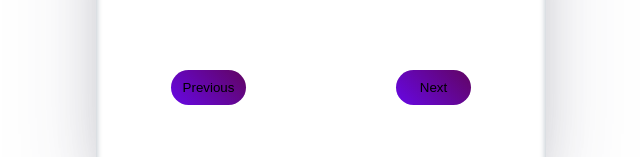
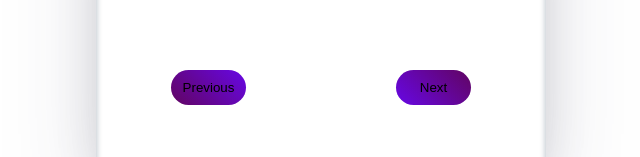
Before and after one commit to NOBLE2008/Steps-Project, a React (Vite) app: page / in a window 1280 px wide. In both pictures the pointer is over the button "Previous". Shown: the part 195-352 px from the top of the page, without its empty margins (319-959 px from the left). Built offline with nearby package versions, Linux system fonts and the light colour scheme.

Commit message:
Added style for hover on button

```diff
--- a/src/index.css
+++ b/src/index.css
@@ -71,3 +71,7 @@ button{
   border: none;
   background: linear-gradient(45deg, rgb(103, 7, 229), rgb(97, 5, 97));
 }
+
+button:hover{
+  background: linear-gradient(45deg, rgb(97, 5, 97), rgb(103, 7, 229));
+}
```
